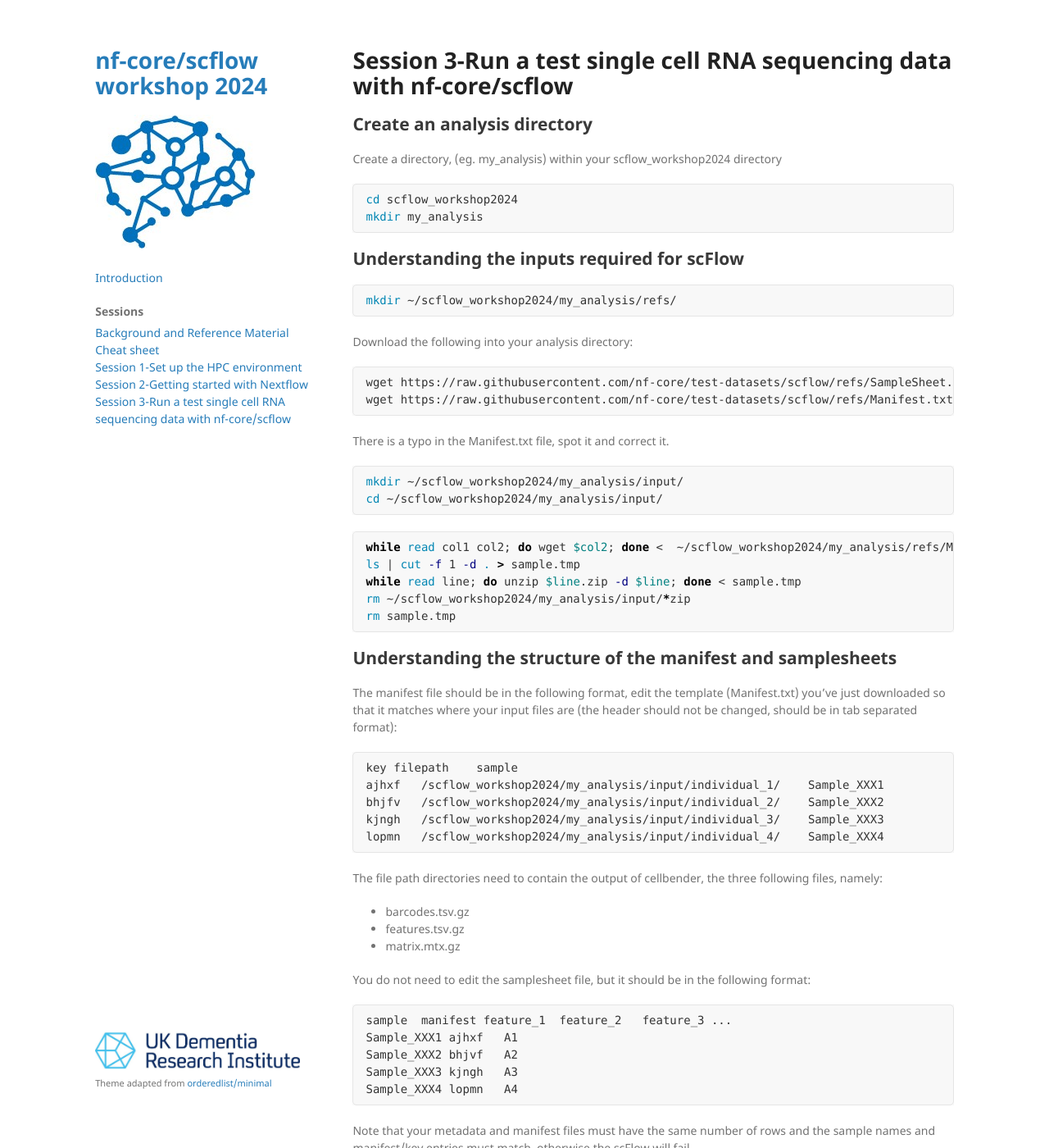
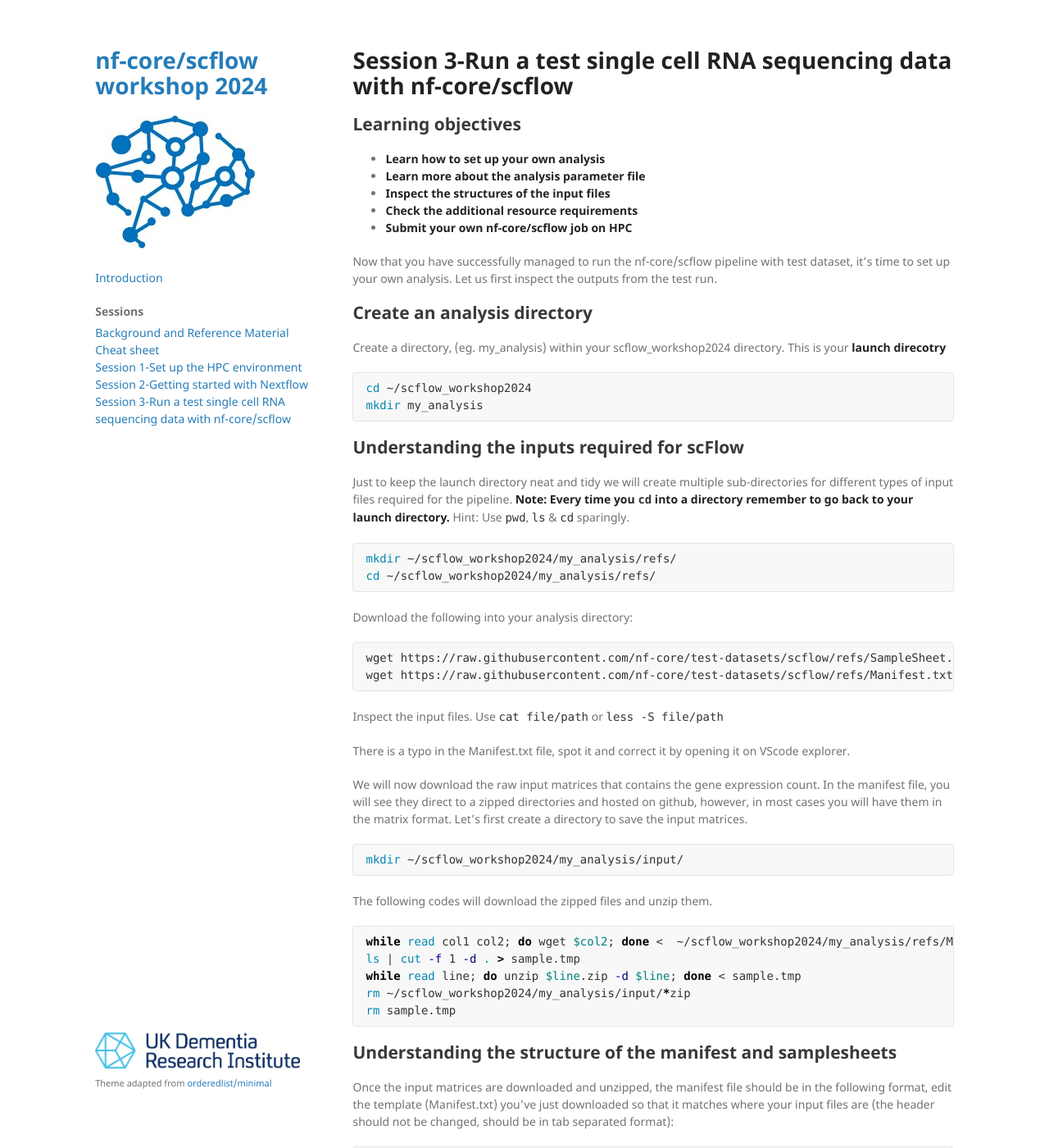
Before and after one commit to nfancy/scflow-workshop2024.github.io, a Jekyll site: the page built from docs/pages/main/session-3.md, in a window 1280 px wide and 1400 px high. Shown: the whole window at 82% size. Built offline with Jekyll 4.4.1, drawn with Linux system fonts in a browser that asks for light colours; the repository's description, which GitHub fills in, is left out; some of the changed text lies outside the part shown.

Commit message:
update site

````diff
--- a/docs/pages/main/session-3.md
+++ b/docs/pages/main/session-3.md
@@ -5,19 +5,32 @@ tool: true
 title: Session 3-Run a test single cell RNA sequencing data with nf-core/scflow
 ---
 
+## Learning objectives
+
+* **Learn how to set up your own analysis**
+* **Learn more about the analysis parameter file**
+* **Inspect the structures of the input files**
+* **Check the additional resource requirements**
+* **Submit your own nf-core/scflow job on HPC**
+
+Now that you have successfully managed to run the nf-core/scflow pipeline with test dataset, it's time to set up your own analysis. Let us first inspect the outputs from the test run.
+
 ## Create an analysis directory
 
-Create a directory, (eg. my_analysis) within your scflow_workshop2024 directory
+Create a directory, (eg. my_analysis) within your scflow_workshop2024 directory. This is your **launch direcotry**
 
 ```bash
-cd scflow_workshop2024
+cd ~/scflow_workshop2024
 mkdir my_analysis
 ```
 
 ## Understanding the inputs required for scFlow
 
+Just to keep the launch directory neat and tidy we will create multiple sub-directories for different types of input files required for the pipeline. **Note: Every time you `cd` into a directory remember to go back to your launch directory.** Hint: Use `pwd`, `ls` & `cd` sparingly.
+
 ```bash
 mkdir ~/scflow_workshop2024/my_analysis/refs/
+cd ~/scflow_workshop2024/my_analysis/refs/
 ```
 
 Download the following into your analysis directory:
@@ -27,12 +40,17 @@ wget https://raw.githubusercontent.com/nf-core/test-datasets/scflow/refs/SampleS
 wget https://raw.githubusercontent.com/nf-core/test-datasets/scflow/refs/Manifest.txt
 ```
 
-There is a typo in the Manifest.txt file, spot it and correct it.
+Inspect the input files. Use `cat file/path` or `less -S file/path`
+
+There is a typo in the Manifest.txt file, spot it and correct it by opening it on VScode explorer.
+
+We will now download the raw input matrices that contains the gene expression count. In the manifest file, you will see they direct to a zipped directories and hosted on github, however, in most cases you will have them in the matrix format. Let's first create a directory to save the input matrices.
 
 ```bash
 mkdir ~/scflow_workshop2024/my_analysis/input/
-cd ~/scflow_workshop2024/my_analysis/input/
 ```
+
+The following codes will download the zipped files and unzip them.
 
 ```bash
 while read col1 col2; do wget $col2; done <  ~/scflow_workshop2024/my_analysis/refs/Manifest.txt
@@ -44,37 +62,41 @@ rm sample.tmp
 
 ## Understanding the structure of the manifest and samplesheets
 
-The manifest file should be in the following format, edit the template (Manifest.txt) you've just downloaded so that it matches where your input files are (the header should not be changed, should be in tab separated format):
+Once the input matrices are downloaded and unzipped, the manifest file should be in the following format, edit the template (Manifest.txt) you've just downloaded so that it matches where your input files are (the header should not be changed, should be in tab separated format):
 
 ```
-key filepath    sample
-ajhxf   /scflow_workshop2024/my_analysis/input/individual_1/    Sample_XXX1
-bhjfv   /scflow_workshop2024/my_analysis/input/individual_2/    Sample_XXX2
-kjngh   /scflow_workshop2024/my_analysis/input/individual_3/    Sample_XXX3
-lopmn   /scflow_workshop2024/my_analysis/input/individual_4/    Sample_XXX4
+key filepath
+rinuv   ~/scflow_workshop2024/my_analysis/input/individual_1/
+finov   ~/scflow_workshop2024/my_analysis/input/individual_2/
+jafap   ~/scflow_workshop2024/my_analysis/input/individual_3/
+rigap   ~/scflow_workshop2024/my_analysis/input/individual_4/
+vihig   ~/scflow_workshop2024/my_analysis/input/individual_5/
+bamum   ~/scflow_workshop2024/my_analysis/input/individual_6/
 ```
 
-The file path directories need to contain the output of cellbender, the three following files, namely:
+The file path directories contain the output of cellranger in the sparse matrix format, the three following files, namely:
 - barcodes.tsv.gz
 - features.tsv.gz
 - matrix.mtx.gz
+
+Hint: Explore using `ls input/directory/path`.
 
 You do not need to edit the samplesheet file, but it should be in the following format:
 
 ```
 sample  manifest feature_1  feature_2   feature_3 ...
-Sample_XXX1 ajhxf   A1
-Sample_XXX2 bhjvf   A2
-Sample_XXX3 kjngh   A3
-Sample_XXX4 lopmn   A4
+Sample_XXX1 rinuv   A1
+Sample_XXX2 finov   A2
+Sample_XXX3 jafap   A3
+Sample_XXX4 rigap   A4
 ```
 
-Note that your metadata and manifest files must have the same number of rows and the sample names and manifest/key entries must match, otherwise the scFlow will fail.
+Note that your metadata and manifest files must have the same number of rows and the sample names and manifest/key entries must match, otherwise scFlow will fail.
 
 
 ## Setting up config files
 
-Make a directory for additional config files.
+Go back to the launch directory and make a directory for additional config files.
 
 ```bash
 mkdir ~/scflow_workshop2024/my_analysis/conf
@@ -82,13 +104,19 @@ mkdir ~/scflow_workshop2024/my_analysis/conf
 
 ## Parameters for indidual steps within the pipeline
 
-Copy the contents of the template here: [scflow_analysis.config](https://github.com/combiz/nf-core-scflow/blob/dev/conf/scflow_analysis.config) and paste it into a new file (you can call it scflow_analysis.config) within the directory you have just created
+Copy the contents of the template here: [scflow_analysis.config](https://github.com/combiz/nf-core-scflow/blob/dev-nf/conf/scflow_analysis.config) and paste it into a new file (you can call it scflow_analysis.config) within the directory you have just created
 
 ~/scflow_workshop2024/my_analysis/conf/scflow_analysis.config
 
 This config file contains the parameters required for each individual step contained in the pipeline. Once again, open the file and browse the different parameters, edit to suit your future analyses.
 
 ## Hardware requirments config file
+
+Now we will look at another config file that will indicate to Nextflow the hardware resources required for each job. Copy the contents from the template here: [base.config](https://github.com/combiz/nf-core-scflow/blob/dev-nf/conf/base.config), create and paste its contents at the following location:
+
+~/scflow_workshop2024/my_analysis/conf/resources.config
+
+Add the following to the resources.config file:
 
 In this file, you can see hardware and time allocations for groups of jobs that are categorized into:
 - tiny
@@ -100,23 +128,6 @@ In this file, you can see hardware and time allocations for groups of jobs that
 
 And there are already values attributed to each categories of jobs. As you can see the jobs will be retried if failed, but with more resource allocations. Keep in mind though, that the job might not fail because of hardware/time requirements so increasing them might not solve everything!
 
-Now we will look at another config file that will indicate to Nextflow the hardware resources required for each job. Copy the contents from the template here: [base.config](https://github.com/combiz/nf-core-scflow/blob/dev/conf/base.config), create and paste its contents at the following location:
-
-~/scflow_workshop2024/my_analysis/conf/resources.config
-
-Add the following to the resources.config file:
-
-```
-params {
-
-  // Resources
-  max_memory = 640.GB
-  max_cpus = 40
-  max_time = 24.h
-
-}
-
-```
 
 This config file is especially important as it will be what nextflow requests from PBS for each individual job (the more memory intensive/lengthy a job is the more hardware/time resources you should allocate it).
 
@@ -128,6 +139,7 @@ Create a resources folder:
 
 ```bash
 mkdir ~/scflow_workshop2024/my_analysis/resources
+cd ~/scflow_workshop2024/my_analysis/resources
 ```
 
 Download the following files using wget
@@ -147,28 +159,25 @@ Add the following:
 ```
 params {
 
-  // Resources
-  max_memory = 640.GB
-  max_cpus = 40
-  max_time = 24.h
-
   //Analysis Resource Params - general
-  ctd_path = "~/scflow_workshop2024/my_analysis/ctd.zip"
-  ensembl_mappings = "~/scflow_workshop2024/my_analysis/ensembl_mappings_human.tsv"
-  reddim_genes_yml = "~/scflow_workshop2024/my_analysis/reddim_genes.yml"
+  ctd_path = "~/scflow_workshop2024/my_analysis/resources/ctd.zip"
+  ensembl_mappings = "~/scflow_workshop2024/my_analysis/resources/ensembl_mappings_human.tsv"
+  reddim_genes_yml = "~/scflow_workshop2024/my_analysis/resources/reddim_genes.yml"
 
 }
+
+workDir = "/rds/general/ephemeral/user/$USER/ephemeral/tmp"
 ```
 
 ## Re-run pipeline with your new parameters
 
-Now you can re-run scFlow with an additional config file, edit your job submission file as follows:
+Now you can re-run scFlow with an additional config file, create your job submission file and name it `run_scflow.pbs.template`. Copy and paste the following codes and save the file.
 
 ```
 #!/bin/bash
 
-#PBS -l walltime=03:00:00
-#PBS -l select=1:ncpus=8:mem=8gb
+#PBS -l walltime=24:00:00
+#PBS -l select=1:ncpus=8:mem=24gb
 #PBS -N my_analysis
 #PBS -o my_analysis.out
 #PBS -e my_analysis.err
@@ -205,11 +217,11 @@ As the scFlow progresses, inspect the contents on the results/ directory:
 ll ~/scflow_workshop2024/my_analysis/results/
 ```
 
-Download on of the QC reports and go through the different metrics
+Download the QC reports and go through the different metrics
 
 ## Running the pipeline using a singularity image
 
-In order to make your analysis more reproducible you can use a singularity image for scFlow, it can be done in the following way:
+In order to make your analysis reproducible we are using the scFlow singularity image which nextflow automatically pulls down and saves in a cache direcotry. You can also do this manually prior to running your analysis in order to avoid downloading the same image multiple times and save time.
 
 1. Create a directory to store your image:
 
@@ -263,18 +271,18 @@ export NXF_OPTS='-Xms1g -Xmx4g'
 export JAVA_HOME=~/scflow_workshop2024/bin/jdk-23.0.1
 export PATH=~/scflow_workshop2024/bin/jdk-23.0.1/bin/:$PATH
 
+mkdir -p /rds/general/ephemeral/user/$USER/ephemeral/tmp/
+
 scflow_config=~/scflow_workshop2024/my_analysis/conf/scflow_analysis.config
-$samplesheet=###
-$manifest=###
-$celltype_mappings=###
+resource_config=####
+samplesheet=###
+manifest=###
 
 ~/scflow_workshop2024/bin/nextflow run combiz/nf-core-scflow \
+-r dev-nf \
 --input $samplesheet \
 --manifest $manifest \
--r dev-nf \
+-profile singularity,imperial \
 -c $scflow_config \
---input $samplesheet \
---manifest $manifest \
---celltype_mappings $celltype_mappings \
---resume
+-c $resource_config -resume
 ```
````
Also changed, not shown: other parts of docs/pages/main/session-3.md (+8 -9 lines), docs/index.md (+32 -1 lines), docs/pages/main/session-1.md (+26 -5 lines), docs/pages/main/session-2.md (+64 -11 lines), docs/assets/img/cmd_terminal.png (added), 4 other files.
